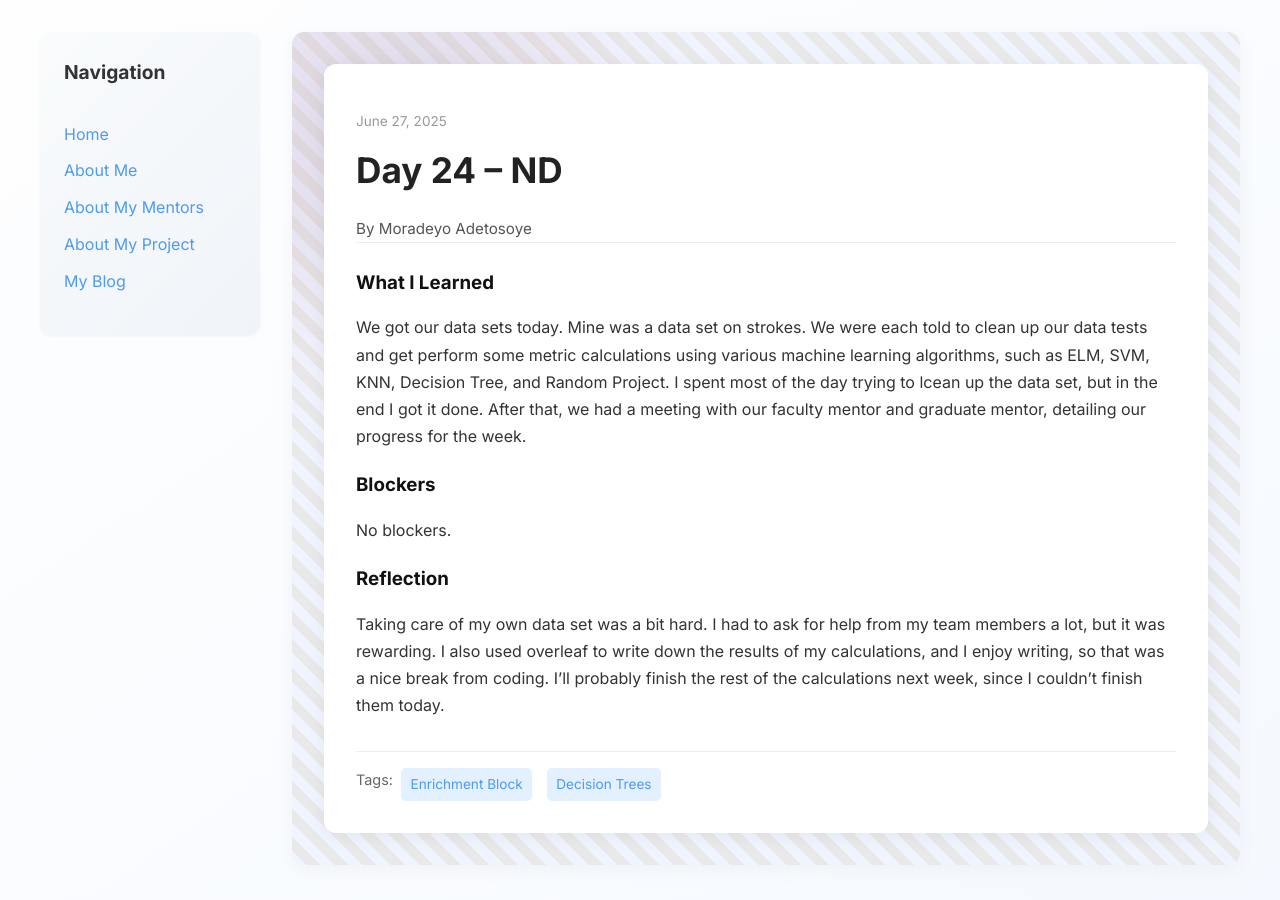
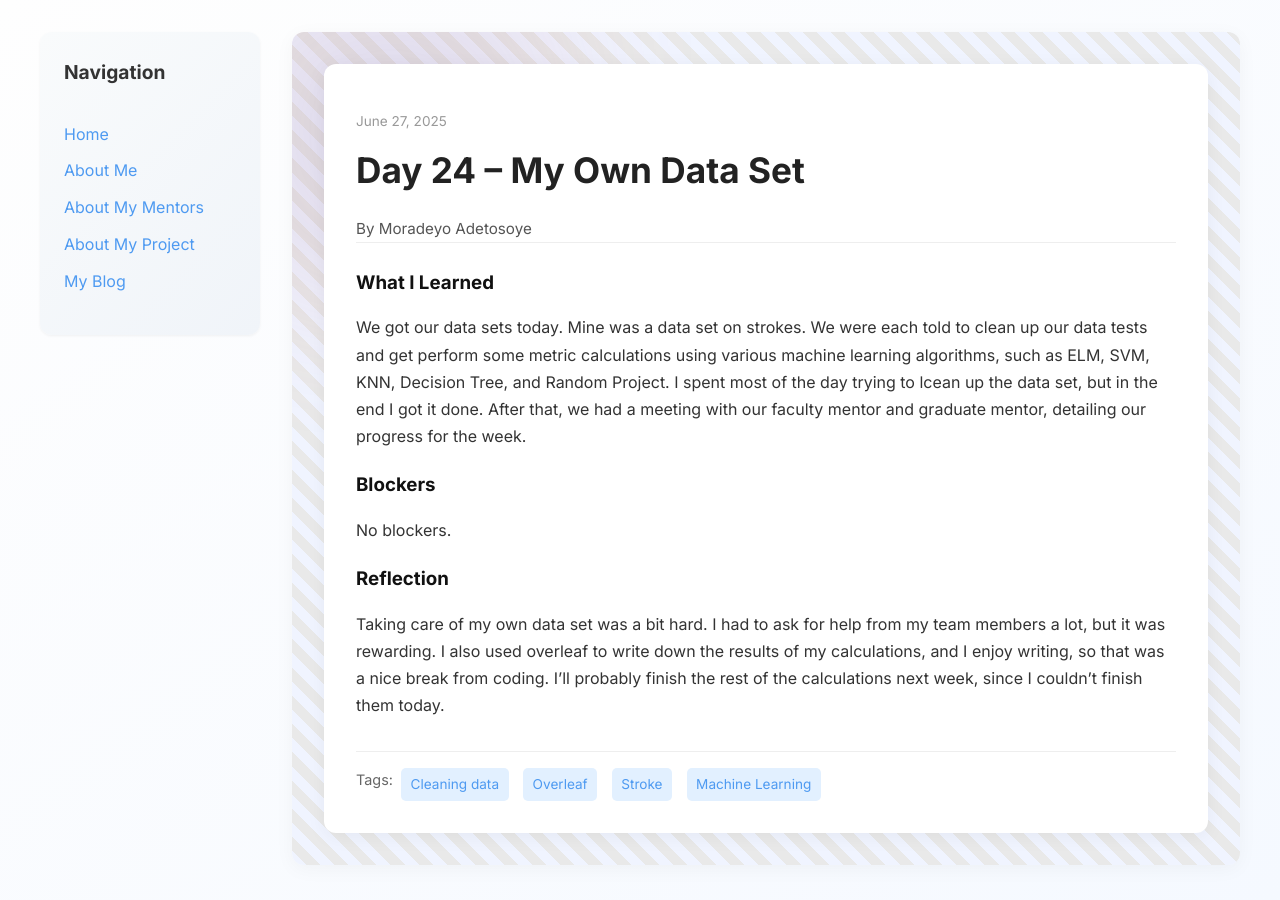
Before and after one commit to Deyo101/deyo101.github.io, a Jekyll site: the page built from _posts/2025-06-27-day-24.md, in a window 1280 px wide. Built offline with Jekyll 4.4.1, drawn with Linux system fonts in a browser that asks for light colours.

Commit message:
Update 2025-06-27-day-24.md

```diff
--- a/_posts/2025-06-27-day-24.md
+++ b/_posts/2025-06-27-day-24.md
@@ -1,10 +1,10 @@
 ---
 layout: post
-title: "Day 24 – ND"
+title: "Day 24 – My Own Data Set"
 date: 2025-06-27
 author: Moradeyo Adetosoye
 permalink: /day24.html
-tags: ["Enrichment Block", "Decision Trees"]
+tags: ["Cleaning data", "Overleaf", "Stroke", "Machine Learning"]
 
 what_i_learned: |
   We got our data sets today. Mine was a data set on strokes. We were each told to clean up our data tests and get perform some metric calculations using various machine learning algorithms, such as ELM, SVM, KNN, Decision Tree, and Random Project. I spent most of the day trying to lcean up the data set, but in the end I got it done. After that, we had a meeting with our faculty mentor and graduate mentor, detailing our progress for the week.
```
